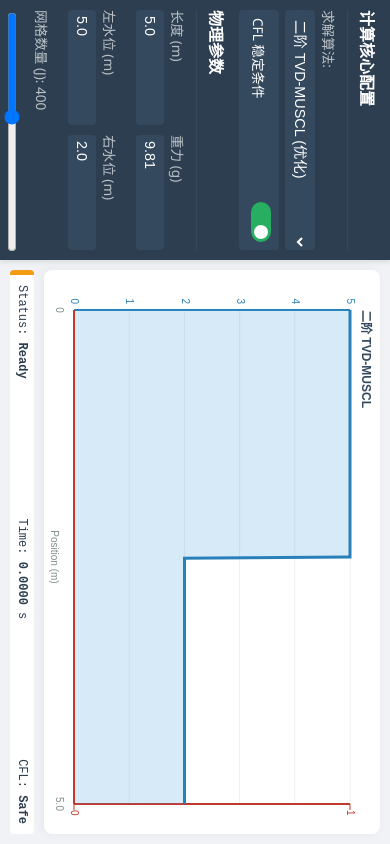
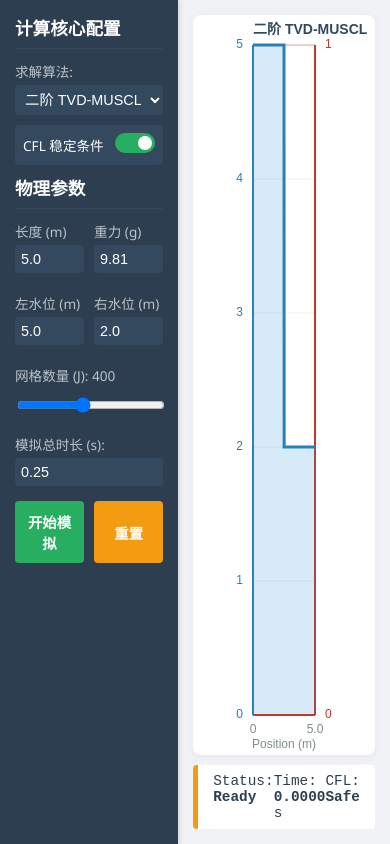
Before and after one commit to lingyezhixing/Dam-breach-analysis, a plain HTML site: page index.html in a window 390 px wide. Drawn offline with Linux system fonts and the light colour scheme.

Commit message:
适配手机端

```diff
--- a/index.html
+++ b/index.html
@@ -2,38 +2,13 @@
 <html lang="zh-CN">
 <head>
     <meta charset="UTF-8">
-    <!-- 必须添加 viewport meta 以确保移动端比例正确 -->
+    <title>浅水波方程演示</title>
     <meta name="viewport" content="width=device-width, initial-scale=1.0, maximum-scale=1.0, user-scalable=no">
-    <title>浅水波方程演示</title>
     <style>
-        :root {
-            --sidebar-width: 320px;
-        }
-
-        body {
-            margin: 0; padding: 0;
-            font-family: 'Segoe UI', Tahoma, Geneva, Verdana, sans-serif;
-            background-color: #f0f2f5;
-            display: flex;
-            height: 100vh; width: 100vw;
-            overflow: hidden;
-            /* 禁止移动端默认的触摸行为，防止滚动干扰 */
-            touch-action: none;
-        }
+        body { margin: 0; padding: 0; font-family: 'Segoe UI', Tahoma, Geneva, Verdana, sans-serif; background-color: #f0f2f5; display: flex; height: 100vh; overflow: hidden; }
 
         /* 侧边栏 */
-        #sidebar {
-            width: var(--sidebar-width);
-            background-color: #2c3e50;
-            color: white;
-            padding: 15px;
-            display: flex;
-            flex-direction: column;
-            box-shadow: 2px 0 5px rgba(0,0,0,0.1);
-            z-index: 10;
-            position: relative;
-            overflow-y: auto; /* 允许侧边栏内容过多时滚动 */
-        }
+        #sidebar { width: 320px; background-color: #2c3e50; color: white; padding: 15px; display: flex; flex-direction: column; box-shadow: 2px 0 5px rgba(0,0,0,0.1); z-index: 10; position: relative; }
         h2 { margin-top: 0; font-size: 1.1rem; border-bottom: 1px solid #34495e; padding-bottom: 8px; margin-bottom: 12px; }
         .control-group { margin-bottom: 10px; }
         label { display: block; margin-bottom: 4px; font-size: 0.85rem; color: #bdc3c7; }
@@ -62,48 +37,65 @@
         @keyframes shake { 10%, 90% { transform: translate3d(-1px, 0, 0); } 20%, 80% { transform: translate3d(2px, 0, 0); } 30%, 50%, 70% { transform: translate3d(-4px, 0, 0); } 40%, 60% { transform: translate3d(4px, 0, 0); } }
 
         /* 主界面 */
-        #main-area { flex: 1; padding: 15px; display: flex; flex-direction: column; position: relative; height: 100%; box-sizing: border-box; }
+        #main-area { flex: 1; padding: 15px; display: flex; flex-direction: column; position: relative; }
         #canvas-container { flex: 1; background: white; border-radius: 8px; box-shadow: 0 2px 10px rgba(0,0,0,0.05); position: relative; overflow: hidden; }
         canvas { width: 100%; height: 100%; display: block; }
         #status-bar { margin-top: 10px; padding: 8px 15px; background: white; border-radius: 4px; display: flex; justify-content: space-between; font-family: monospace; font-size: 0.9rem; color: #2c3e50; border-left: 5px solid #f39c12; }
 
-        /* ========================================= */
-        /* 移动端强制横屏核心逻辑 (Mobile Force Landscape) */
-        /* ========================================= */
-        @media screen and (orientation: portrait) and (max-width: 900px) {
-            body {
-                /* 交换宽和高 */
-                width: 100vh;
-                height: 100vw;
-
-                /* 绝对定位并旋转 */
+        /* ===== 新增：手机端横屏提示 ===== */
+        #orientation-overlay {
+            display: none; /* 默认隐藏 */
+            position: fixed;
+            top: 0; left: 0;
+            width: 100vw; height: 100vh;
+            background-color: rgba(44, 62, 80, 0.98); /* 使用侧边栏主题色 */
+            color: white;
+            z-index: 2000; /* 最高层级 */
+            justify-content: center;
+            align-items: center;
+            flex-direction: column;
+            text-align: center;
+        }
+        .phone-icon {
+            width: 50px;
+            height: 100px;
+            border: 3px solid white;
+            border-radius: 10px;
+            margin-bottom: 25px;
+            animation: rotate-animation 1.8s ease-in-out infinite;
+            position: relative;
+        }
+        .phone-icon::before {
+            content: '';
             position: absolute;
-                top: 0;
-                left: 100vw; /* 将原点移到屏幕右上角 */
-
-                /* 旋转90度 */
-                transform: rotate(90deg);
-                transform-origin: 0% 0%; /* 以左上角为轴旋转 */
+            width: 20px;
+            height: 4px;
+            background: white;
+            border-radius: 2px;
+            top: 8px;
+            left: 50%;
+            transform: translateX(-50%);
         }
-
-            /* 调整手机端侧边栏宽度，因为手机“高”（现在的宽）有限 */
-            :root {
-                --sidebar-width: 240px;
+        #orientation-overlay p {
+            font-size: 1.1rem;
+            max-width: 80%;
         }
-
-            /* 稍微缩小一点字体和间距以适应手机屏幕 */
-            #sidebar { padding: 10px; }
-            h2 { font-size: 1rem; margin-bottom: 8px; }
-            .control-group { margin-bottom: 6px; }
-            button { padding: 8px; }
-            #status-bar { font-size: 0.75rem; padding: 5px 10px; }
-
-            /* 手机端可能不需要那么大的边距 */
-            #main-area { padding: 10px; }
+        @keyframes rotate-animation {
+            0%   { transform: rotate(0deg); }
+            50%  { transform: rotate(-90deg); }
+            100% { transform: rotate(-90deg); }
         }
+        /* ================================== */
     </style>
 </head>
 <body>
+
+    <!-- ===== 新增：横屏提示的 HTML 结构 ===== -->
+    <div id="orientation-overlay">
+        <div class="phone-icon"></div>
+        <p>为了获得最佳体验，请将您的设备旋转至横屏模式。</p>
+    </div>
+    <!-- ======================================= -->
 
     <div id="sidebar">
         <h2>计算核心配置</h2>
@@ -123,6 +115,7 @@
                 <span class="slider"></span>
             </label>
         </div>
+        <!-- 已移除提示文字 -->
 
         <h2>物理参数</h2>
         <div class="grid-2-col">
@@ -273,20 +266,13 @@
         function resizeCanvas() {
             const dpr = window.devicePixelRatio || 1;
             const parent = canvas.parentElement;
-
-            // 重要：在这里我们延迟一点点获取尺寸，确保CSS旋转已经完成
-            // 否则在旋转瞬间获取的尺寸可能是错的
-            setTimeout(() => {
             canvas.width = parent.clientWidth * dpr;
             canvas.height = parent.clientHeight * dpr;
+            ctx.scale(dpr, dpr);
             if (solvers.length > 0) draw();
-            }, 50);
         }
 
-        // 监听普通的 resize 事件
         window.addEventListener('resize', resizeCanvas);
-        // 额外监听 orientationchange 事件，确保手机旋转时重绘
-        window.addEventListener('orientationchange', resizeCanvas);
 
         function getDataBounds() {
             let maxH = 0, maxU = 0;
@@ -313,57 +299,44 @@
 
         function draw() {
             if (solvers.length === 0) return;
-            // 获取 CSS 布局尺寸 (CSS pixels)
-            const w = canvas.width / (window.devicePixelRatio || 1);
-            const h = canvas.height / (window.devicePixelRatio || 1);
-
             const dpr = window.devicePixelRatio || 1;
-            ctx.save();
-            ctx.scale(dpr, dpr); // 缩放绘图环境以匹配高分屏
+            const w = canvas.width / dpr;
+            const h = canvas.height / dpr;
 
             ctx.clearRect(0, 0, w, h);
 
-            // 稍微缩小边距以适应移动端可能的紧凑布局
-            const isMobile = w < 600 || h < 400;
-            const padLeft = 40, padRight = 30, padTop = 30, padBottom = 30;
+            const padLeft = 60, padRight = 60, padTop = 30, padBottom = 40;
+            const drawW = w - padLeft - padRight; const drawH = h - padTop - padBottom;
 
-            const drawW = w - padLeft - padRight;
-            const drawH = h - padTop - padBottom;
-
+            ctx.lineWidth = 1; ctx.font = '12px Arial'; ctx.textBaseline = 'middle';
             const bounds = getDataBounds();
             const axisH = calculateAxisConfig(bounds.maxH);
             const axisU = calculateAxisConfig(bounds.maxU);
 
-            ctx.lineWidth = 1; ctx.font = isMobile ? '10px Arial' : '12px Arial'; ctx.textBaseline = 'middle';
-
-            // Y Axis Grid (H)
             for(let i=0; i<=axisH.max/axisH.step; i++) {
                 let val = i * axisH.step; let y = padTop + drawH - (val / axisH.max) * drawH;
                 ctx.beginPath(); ctx.strokeStyle = '#ecf0f1'; ctx.moveTo(padLeft, y); ctx.lineTo(w-padRight, y); ctx.stroke();
-                ctx.textAlign = 'right'; ctx.fillStyle = '#2980b9'; ctx.fillText(val.toFixed(0), padLeft - 6, y);
+                ctx.textAlign = 'right'; ctx.fillStyle = '#2980b9'; ctx.fillText(val.toFixed(0), padLeft - 10, y);
             }
             ctx.beginPath(); ctx.strokeStyle = '#2980b9'; ctx.lineWidth = 2; ctx.moveTo(padLeft, padTop); ctx.lineTo(padLeft, padTop+drawH); ctx.stroke();
 
-            // Y Axis Grid (U - Right side)
             for(let i=0; i<=axisU.max/axisU.step; i++) {
                 let val = i * axisU.step; let y = padTop + drawH - (val / axisU.max) * drawH;
-                ctx.beginPath(); ctx.strokeStyle = '#c0392b'; ctx.lineWidth = 1; ctx.moveTo(w-padRight, y); ctx.lineTo(w-padRight+6, y); ctx.stroke();
-                ctx.textAlign = 'left'; ctx.fillStyle = '#c0392b'; ctx.fillText(val.toFixed(0), w-padRight+6, y);
+                ctx.beginPath(); ctx.strokeStyle = '#e74c3c'; ctx.lineWidth = 0.5; ctx.moveTo(padLeft, y); ctx.lineTo(w-padRight, y); ctx.stroke();
+                ctx.textAlign = 'left'; ctx.fillStyle = '#c0392b'; ctx.fillText(val.toFixed(0), w-padRight+10, y);
             }
             ctx.beginPath(); ctx.strokeStyle = '#c0392b'; ctx.lineWidth = 2; ctx.moveTo(w-padRight, padTop); ctx.lineTo(w-padRight, padTop+drawH); ctx.stroke();
 
-            // X Axis
             ctx.beginPath(); ctx.strokeStyle = '#7f8c8d'; ctx.lineWidth = 1; ctx.moveTo(padLeft, padTop+drawH); ctx.lineTo(w-padRight, padTop+drawH); ctx.stroke();
             ctx.textAlign = 'center'; ctx.fillStyle = '#7f8c8d';
-            ctx.fillText("Position (m)", padLeft+drawW/2, h-10); ctx.fillText("0", padLeft, h-15); ctx.fillText(parseFloat(document.getElementById('input-L').value).toFixed(1), w-padRight, h-15);
+            ctx.fillText("Position (m)", padLeft+drawW/2, h-10); ctx.fillText("0", padLeft, h-25); ctx.fillText(parseFloat(document.getElementById('input-L').value).toFixed(1), w-padRight, h-25);
 
             const drawOrder = [...solvers].sort((a,b) => a.type - b.type);
             drawOrder.forEach(solver => {
                 const isAlgo1 = (solver.type === 1);
                 const safeY = (val, max) => {
                     if (!Number.isFinite(val)) return padTop + drawH;
-                    let norm = val / max;
-                    if (norm > 2) norm = 2; if (norm < -1) norm = -1;
+                    let norm = val / max; if (norm > 2) norm = 2; if (norm < -1) norm = -1;
                     return padTop + drawH - norm * drawH;
                 };
 
@@ -375,8 +348,7 @@
 
                 ctx.beginPath();
                 for(let i=0; i<solver.N; i++) {
-                    let x = padLeft + (i/(solver.N-1))*drawW;
-                    let y = safeY(solver.h[i], axisH.max);
+                    let x = padLeft + (i/(solver.N-1))*drawW; let y = safeY(solver.h[i], axisH.max);
                     if(i===0) ctx.moveTo(x, y); else ctx.lineTo(x, y);
                 }
                 ctx.strokeStyle = isAlgo1 ? '#7f8c8d' : '#2980b9';
@@ -386,8 +358,7 @@
                 ctx.beginPath();
                 for(let i=0; i<solver.N; i++) {
                     let u = (Number.isFinite(solver.h[i]) && solver.h[i] > 1e-6) ? solver.q[i] / solver.h[i] : 0;
-                    let x = padLeft + (i/(solver.N-1))*drawW;
-                    let y = safeY(u, axisU.max);
+                    let x = padLeft + (i/(solver.N-1))*drawW; let y = safeY(u, axisU.max);
                     if(i===0) ctx.moveTo(x, y); else ctx.lineTo(x, y);
                 }
                 ctx.strokeStyle = isAlgo1 ? '#e67e22' : '#c0392b';
@@ -396,11 +367,8 @@
                 ctx.setLineDash([]);
             });
 
-            let title = solvers.length === 2 ? "对比: 一阶(虚) vs 二阶(实)" : (solvers[0].type === 1 ? "一阶 Rusanov" : "二阶 TVD-MUSCL");
-            ctx.fillStyle = '#34495e'; ctx.font = 'bold 12px Arial'; ctx.textAlign = 'left';
-            ctx.fillText(title, padLeft, 15);
-
-            ctx.restore();
+            let title = solvers.length === 2 ? "算法对比: 一阶(虚线) vs 二阶(实线)" : (solvers[0].type === 1 ? "一阶 Rusanov" : "二阶 TVD-MUSCL");
+            ctx.fillStyle = '#34495e'; ctx.font = 'bold 14px Arial'; ctx.textAlign = 'left'; ctx.fillText(title, padLeft, 15);
         }
 
         function triggerExplosion() {
@@ -455,9 +423,7 @@
                 });
 
                 if (exploded) {
-                    draw();
-                    triggerExplosion();
-                    return;
+                    draw(); triggerExplosion(); return;
                 }
                 if (allFinished) {
                     isRunning = false; isFinished = true; updateStatusUI('Finished'); draw(); return;
@@ -468,11 +434,41 @@
             animationId = requestAnimationFrame(loop);
         }
 
+        // ===== 新增：横屏检测逻辑 =====
+        function checkOrientation() {
+            const isMobile = /Android|webOS|iPhone|iPad|iPod|BlackBerry|IEMobile|Opera Mini/i.test(navigator.userAgent);
+            const overlay = document.getElementById('orientation-overlay');
+
+            if (isMobile) {
+                // 在移动设备上，如果高度大于宽度（竖屏），则显示提示
+                if (window.innerHeight > window.innerWidth) {
+                    overlay.style.display = 'flex';
+                } else {
+                    overlay.style.display = 'none';
+                }
+            } else {
+                // 在电脑端始终隐藏
+                overlay.style.display = 'none';
+            }
+        }
+        // ==================================
+
         document.getElementById('btn-start').addEventListener('click', () => { if (solvers.length === 0) initSolvers(); if (isFinished) return; isRunning = true; updateStatusUI('Running'); loop(); });
         document.getElementById('btn-reset').addEventListener('click', () => { isRunning = false; isFinished = false; cancelAnimationFrame(animationId); initSolvers(); });
         document.getElementById('input-J').addEventListener('input', (e) => { document.getElementById('val-J').innerText = e.target.value; });
         document.getElementById('select-algo').addEventListener('change', () => { document.getElementById('btn-reset').click(); });
-        window.onload = () => { resizeCanvas(); initSolvers(); };
+
+        // 修改 window.onload 以包含新的检测函数
+        window.onload = () => {
+            resizeCanvas();
+            initSolvers();
+            checkOrientation(); // 页面加载时首次检测
+        };
+
+        // 监听窗口大小和方向变化，实时检测
+        window.addEventListener('resize', checkOrientation);
+        window.addEventListener('orientationchange', checkOrientation);
+
     </script>
 </body>
 </html>
```
Lines whose indentation alone changed are shown as unchanged.
